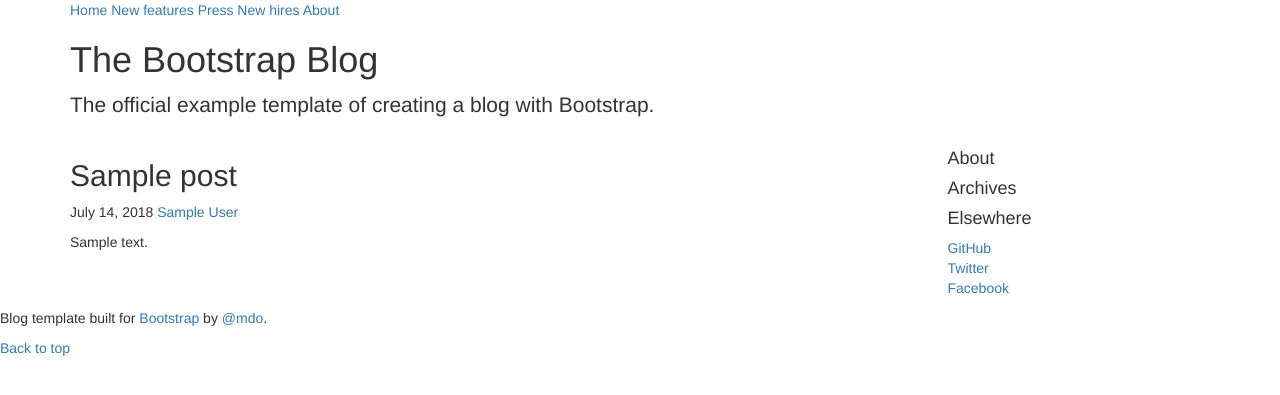
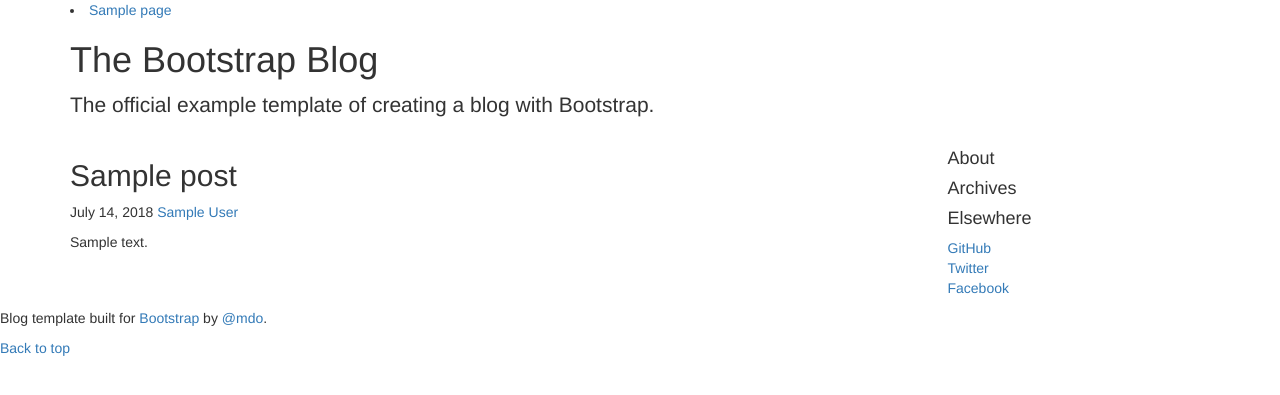
Before and after one commit to romanleonidov/New-theme, a WordPress theme: template index.php in a window 1280 px wide. Shown: the top 395 px of the page. Run offline with PHP 8.4 and a stand-in for WordPress, Linux system fonts and the light colour scheme; the site name, menu and one post (Sample post) are stand-ins, and other content is empty; some libraries are stand-ins or nearby versions.

Commit message:
Вывод страницы

```diff
--- a/header.php
+++ b/header.php
@@ -36,11 +36,7 @@
     <div class="blog-masthead">
       <div class="container">
         <nav class="blog-nav">
-          <a class="blog-nav-item active" href="#">Home</a>
-          <a class="blog-nav-item" href="#">New features</a>
-          <a class="blog-nav-item" href="#">Press</a>
-          <a class="blog-nav-item" href="#">New hires</a>
-          <a class="blog-nav-item" href="#">About</a>
+          <a class="blog-nav-item active" href="#"><?php wp_list_pages('&title_li=' ); ?></a>
         </nav>
       </div>
     </div>
```
